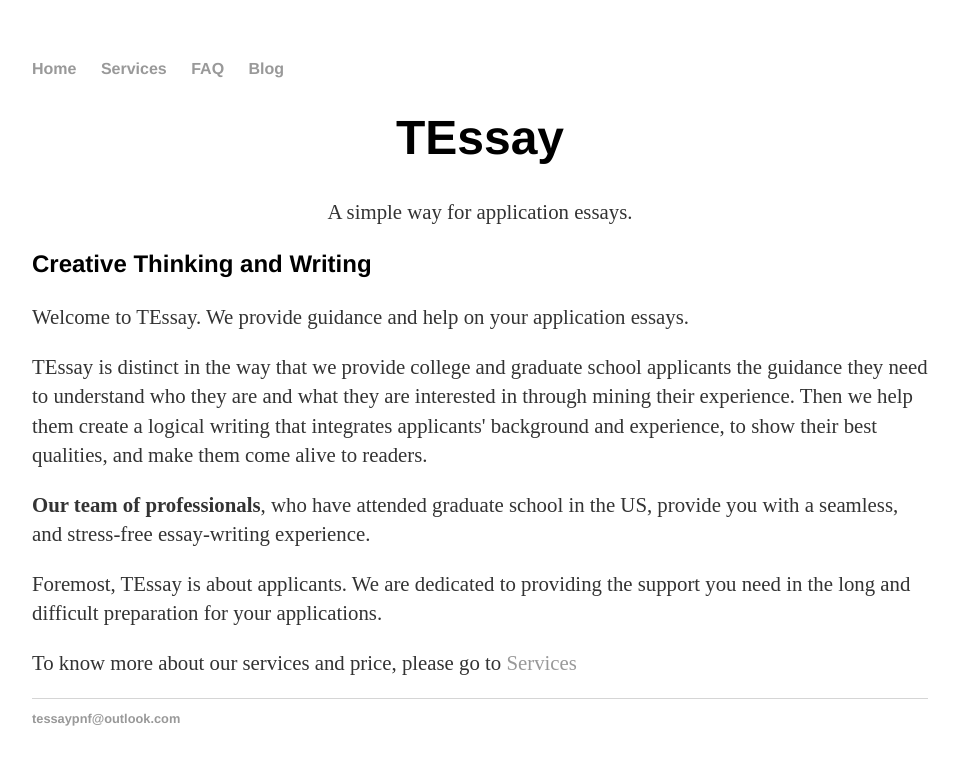
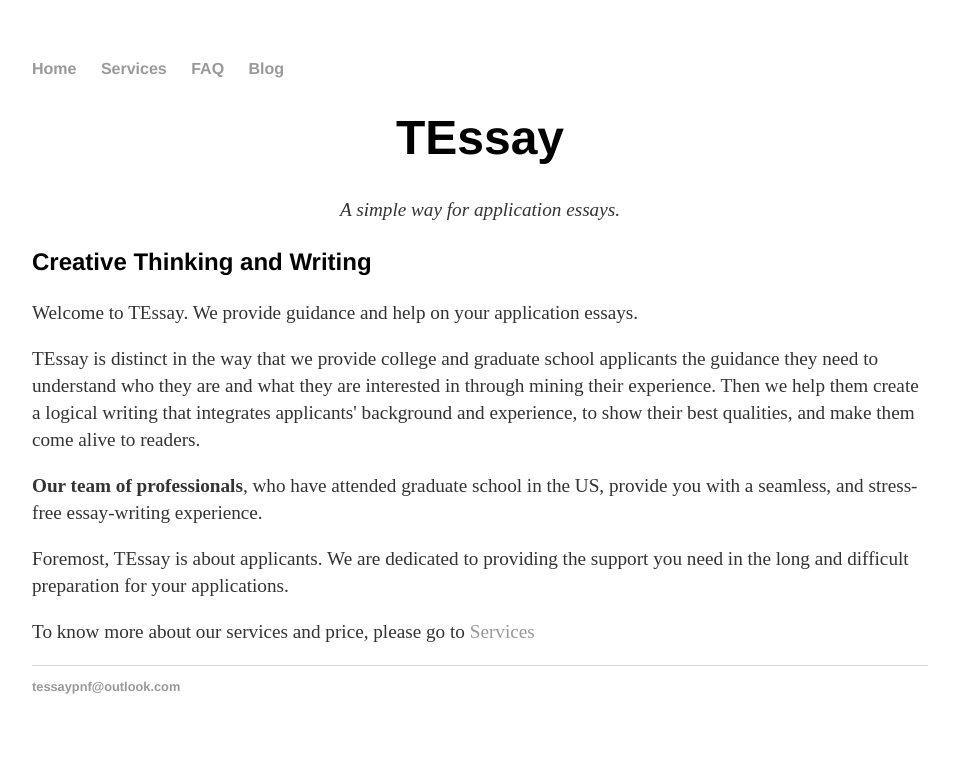
Before and after one commit to RagingTiger/PnFTech.github.io, a Jekyll site: the page built from index.html, in a window 1280 px wide. Shown: the top 765 px of the page, without its empty margins (160-1118 px from the left). Built offline with Jekyll 4.4.1, drawn with Linux system fonts in a browser that asks for light colours.

Commit message:
edited homepage

```diff
--- a/css/main.css
+++ b/css/main.css
@@ -32,7 +32,7 @@ h3 {
     font-family: 'Helvetica', 'Arial', 'Sans-Serif';
 }
 p {
-    font-size: 1.3em;
+    font-size: 1.2em;
     line-height: 1.4em;
     color: #333;
 }
--- a/index.html
+++ b/index.html
@@ -4,7 +4,7 @@ title: PnF
 ---
 <div class="blurb">
 	<h1>TEssay</h1>
-	<p>A simple way for application essays.</p>
+	<p><i>A simple way for application essays.</i></p>
 </div><!-- /.blurb -->
 
 <div>
```
